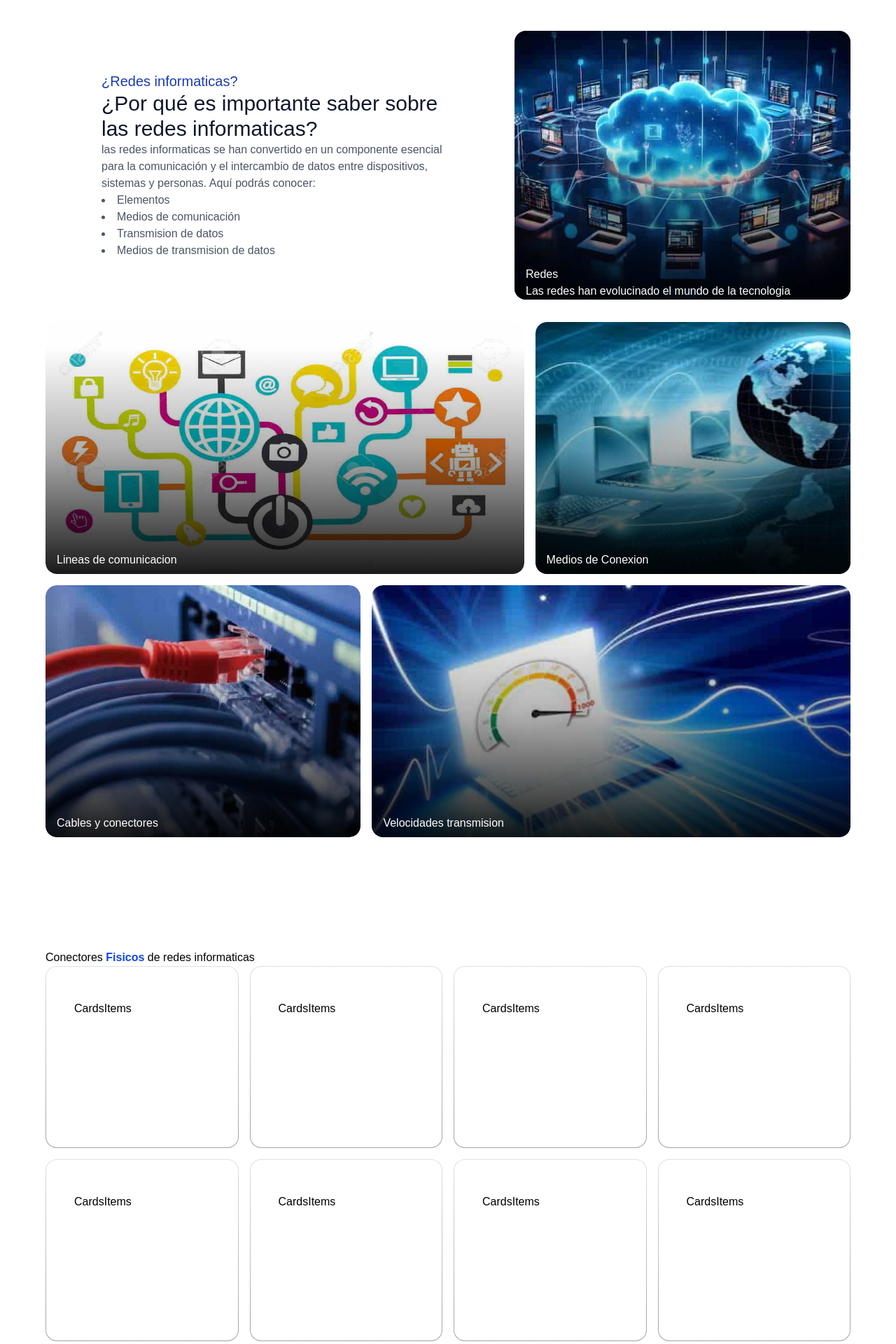
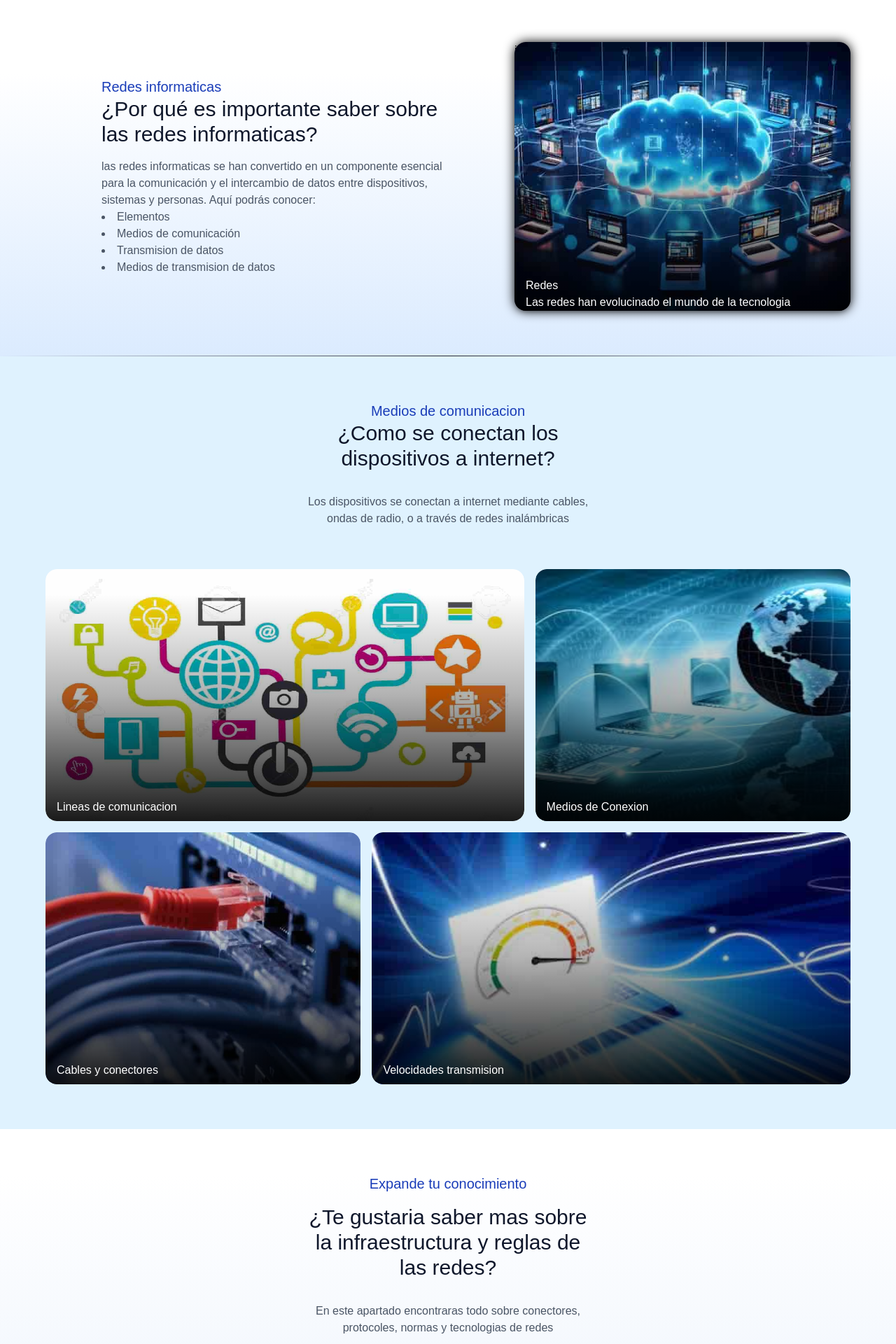
Before and after one commit to 30Bkr/NVPortafolio, a Next.js app: page / in a window 1280 px wide. Shown: the part 180-2100 px from the top of the page at 70% size. Built offline with nearby package versions, Linux system fonts and the light colour scheme.

Commit message:
acomdamos contenido

```diff
--- a/src/app/globals.css
+++ b/src/app/globals.css
@@ -20,7 +20,7 @@
 }
 
 body {
-	/* background: #151a36; */
+
   background: white;
   color: black;
   font-family: Arial, Helvetica, sans-serif;
--- a/src/app/page.jsx
+++ b/src/app/page.jsx
@@ -7,30 +7,18 @@ import { Cards } from "@/components/cards/Cards";
 
 export default function Home() {
   return (
-    <div className={styles.contenedor}>
-      <section className="flex flex-col">
+    <div >
+      <div className={`flex flex-col ${styles.bag2}`}>
         <Redes/>
-      </section>
-      <section className="w-full h-dvh mt-8" id="comunicacion">
-        {/* <div className="grid grid-flow-row-dense grid-cols-10 grid-rows-2 gap-4" id="bento">
-          <div className="col-span-6 bg-blue-400 h-90 w-full rounded-md">
-            hola
-          </div>
-          <div className="col-span-4 bg-red-600 h-90 w-full rounded-md">
-            hola2
-          </div>
-          <div className="col-span-4 bg-amber-500 h-90 w-full rounded-md">
-            hol3
-          </div>
-          <div className="col-span-6 bg-green-400 h-90 w-full rounded-md">
-            hola4
-          </div>
-        </div> */}
+        <div className="w-full p-[0.5px] bg-gradient-to-r from-transparent via-foreground/90 to-transparent mt-16"/>
+      </div>
+      <div className={`w-full`} id="comunicacion">
         <Bento />
-      </section>
-      <section className="mt-24" id="connections">
+        {/* <div className="w-full p-[0.2px] bg-gradient-to-r from-transparent via-foreground/90 to-transparent my-8 mt-16" /> */}
+      </div>
+      <div className={`mt-16`} id="connections">
         <Cards />
-      </section>
+      </div>
     </div>
   );
 }
--- a/src/app/page.module.css
+++ b/src/app/page.module.css
@@ -2,3 +2,18 @@
   margin: 0 auto;
   width: 1150px;
 }
+.cajon{
+  margin: 0 auto 60px;
+  text-align: center;
+  width: 420px;
+}
+.bag{
+  background: linear-gradient(0deg, rgba(241, 246, 253, 0) 1.63%, #F1F6FD 25.5%, #F1F6FD 58.57%, #FFFFFF 100%);
+  /* background: red; */
+}
+.shadow{
+  box-shadow: 0px 0px 16px 0px black;
+}
+.bag2{
+  background: linear-gradient(0deg, #D4E7FE -15.24%, #FFFFFF 78.85%);
+}
--- a/src/components/bento/Bento.jsx
+++ b/src/components/bento/Bento.jsx
@@ -1,16 +1,28 @@
 import React from 'react'
 import { BentoItem } from './BentoItem'
+import styles from '../../app/page.module.css'
 
 const Bento = () => {
   const bigBentoPart = 'col-span-6 h-90 w-full rounded-2xl';
   const smallBentoPart = 'col-span-4 h-90 w-full rounded-2xl';
   return (
-    <div className="grid grid-flow-row-dense grid-cols-10 grid-rows-2 gap-4">
-      <BentoItem estilo={bigBentoPart} title={'Lineas de comunicacion'} image={'/lineas.jpg'}/>
-      <BentoItem estilo={smallBentoPart}  title={'Medios de Conexion'} image={'/medios.jpg'}/>
-      <BentoItem estilo={smallBentoPart} title={'Cables y conectores'} image={'/cableado.jpg'}/>
-      <BentoItem estilo={bigBentoPart} title={'Velocidades transmision'} image={'/velocidades.jpg'}/>
+    <div className={`w-full bg-sky-100 pt-16 pb-16`}>
+      <div className={`${styles.contenedor} mt-8`}>
+        <div className={`${styles.cajon}`}>
+          <h2 className='text-xl text-blue-800 '>Medios de comunicacion</h2>
+          <p className='text-3xl text-slate-900 mb-8'>¿Como se conectan los dispositivos a internet?</p>
+          <p className='text-gray-600'>Los dispositivos se conectan a internet mediante cables, ondas de radio, o a través de redes inalámbricas</p>
+        </div>
+        <div className={`grid grid-flow-row-dense grid-cols-10 grid-rows-2 gap-4`}>
+          <BentoItem estilo={bigBentoPart} title={'Lineas de comunicacion'} image={'/lineas.jpg'}/>
+          <BentoItem estilo={smallBentoPart}  title={'Medios de Conexion'} image={'/medios.jpg'}/>
+          <BentoItem estilo={smallBentoPart} title={'Cables y conectores'} image={'/cableado.jpg'}/>
+          <BentoItem estilo={bigBentoPart} title={'Velocidades transmision'} image={'/velocidades.jpg'}/>
+        </div>
+      </div>
+
     </div>
+
   )
 }
 
--- a/src/components/card/Card.jsx
+++ b/src/components/card/Card.jsx
@@ -1,5 +1,6 @@
 import Image from 'next/image'
 import React from 'react'
+import styles from '../../app/page.module.css'
 
 export const Card = ( {image, texto, content} ) => {
   return (
@@ -9,7 +10,8 @@ export const Card = ( {image, texto, content} ) => {
         <p>{content}</p>
       </div>
       <div className={`w-120 h-96 relative `}>
-        <div className="absolute z-10 bottom-0 top-0 w-full h-full bg-gradient-to-b from-transparent from-40% via-black/20 to-black/80 rounded-2xl"></div>
+import styles from '../../app/page.module.css'
+        <div className={`absolute z-10 bottom-0 top-0 w-full h-full bg-gradient-to-b from-transparent from-40% via-black/20 to-black/80 rounded-2xl ${styles.shadow}`}></div>
 
         <Image
         src={image}
@@ -18,7 +20,7 @@ export const Card = ( {image, texto, content} ) => {
         fill
         // sizes="(max-width: 768px) 100vw, (max-width: 1200px) 50vw, 33vw"
         alt="Any picture of network"
-        className='rounded-2xl'
+        className='rounded-2xl shadow-md'
         />
       </div>
 
--- a/src/components/cards/Cards.jsx
+++ b/src/components/cards/Cards.jsx
@@ -1,11 +1,16 @@
 import React from 'react'
 import { CardsItems } from './CardsItems'
+import styles from '../../app/page.module.css'
+
 
 export const Cards = () => {
   return (
-    <div className=' w-full'>
-      <div>
-        <h2>Conectores <strong className='text-blue-700'>Fisicos</strong> de redes informaticas</h2>
+    <div className={`w-full h-full ${styles.bag}`}>
+      <div className={`${styles.contenedor}`}>
+        <div className={`${styles.cajon}`}>
+          <h2 className='text-xl text-blue-800 mb-4'>Expande tu conocimiento</h2>
+          <p className='text-3xl text-slate-900 mb-8'>¿Te gustaria saber mas sobre la infraestructura y reglas de las redes?</p>
+          <p className='text-gray-600'>En este apartado encontraras todo sobre conectores, protocoles, normas y tecnologias de redes</p>
         </div>
         <div className='grid grid-cols-4 gap-4'>
           <CardsItems />
@@ -19,5 +24,7 @@ export const Cards = () => {
         </div>
       </div>
 
+    </div>
+
   )
 }
--- a/src/components/header/Header.jsx
+++ b/src/components/header/Header.jsx
@@ -3,7 +3,7 @@ import styles from './Header.module.css'
 
 const Header = () => {
   return (
-    <div className={`grid grid-flow-col grid-rows-3 mb-12 h-44` }>
+    <div className={`grid grid-flow-col grid-rows-3 h-44` }>
       <div className={`row-span-2 flex justify-between items-center ${styles.this} ${styles.header2}`}>
         <div>
           Imagen
--- a/src/components/redes/Redes.jsx
+++ b/src/components/redes/Redes.jsx
@@ -1,13 +1,15 @@
 import React from 'react'
 import { Card } from '../card/Card'
 import { Portal } from '../portal/Portal'
+import styles from '../../app/page.module.css'
 
 const Redes = () => {
   return (
-    <div className="flex justify-around w-full" id="redes">
+    <div className=" w-full h-full pt-16" id="redes">
+      <div className={`${styles.contenedor} flex justify-around`}>
         <div className='grid-cols-2 flex flex-col px-20 justify-center'>
-        <h2 className='text-xl text-blue-800'>¿Redes informaticas?</h2>
-        <p className='text-3xl text-slate-900'>¿Por qué es importante saber sobre las redes informaticas?</p>
+          <h2 className='text-xl text-blue-800'>Redes informaticas</h2>
+          <p className='text-3xl text-slate-900 mb-4'>¿Por qué es importante saber sobre las redes informaticas?</p>
           <p className='text-gray-600'>las redes informaticas se han convertido en un componente esencial para la comunicación y el intercambio de datos entre dispositivos, sistemas y personas. Aquí podrás conocer: </p>
           <ul className='text-gray-600 list-disc list-inside list-(var())'>
             <li>Elementos</li>
@@ -23,29 +25,8 @@ const Redes = () => {
           content={'Las redes han evolucinado el mundo de la tecnologia'}
           />
         </div>
+      </div>
 
-    {/* <div className="grid grid-cols-2 gap-4">
-      <div>
-        <Portal
-        title={''}
-        header={'Elementos'}/>
-      </div>
-      <div>
-        <Portal
-        title={'Medios'}
-        header={'Medios'}/>
-      </div>
-      <div>
-        <Portal
-        title={'Transmision'}
-        header={'Transmision'}/>
-      </div>
-      <div>
-        <Portal
-        title={'Modos'}
-        header={'Modos'}/>
-      </div>
-    </div>   */}
   </div>
   )
 }
```
Also changed, not shown: public/logo.png (added). Lines whose indentation alone changed are shown as unchanged.
